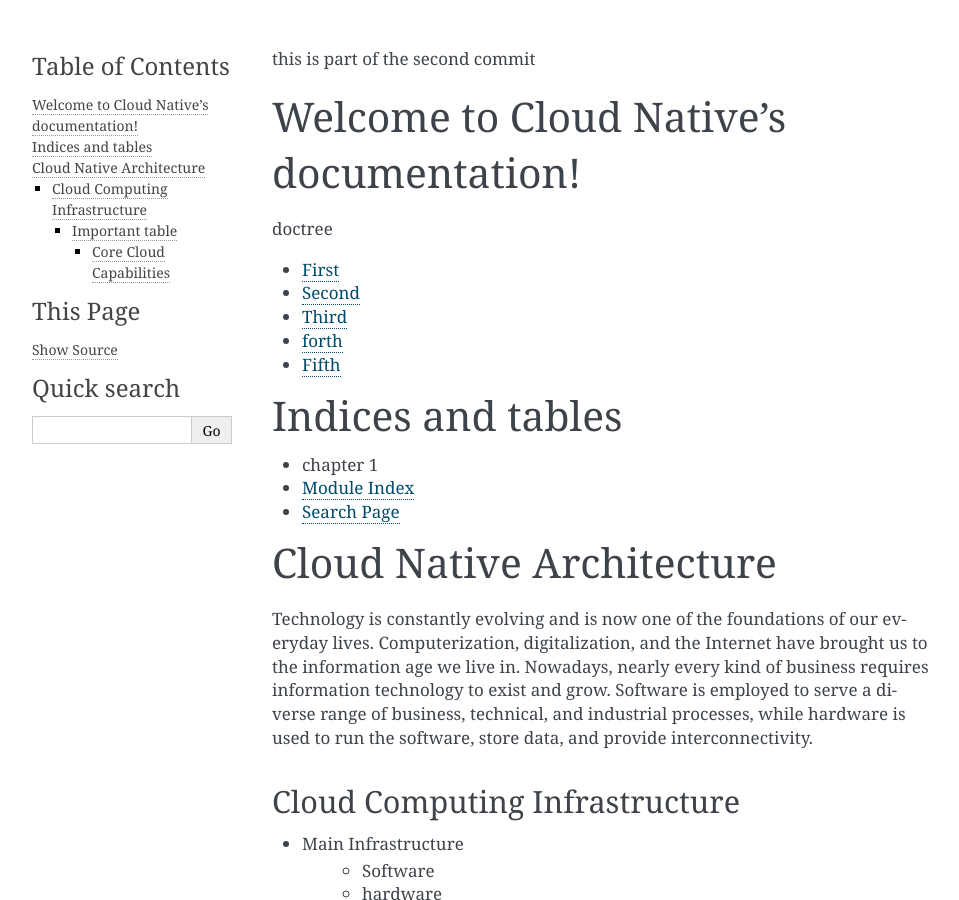
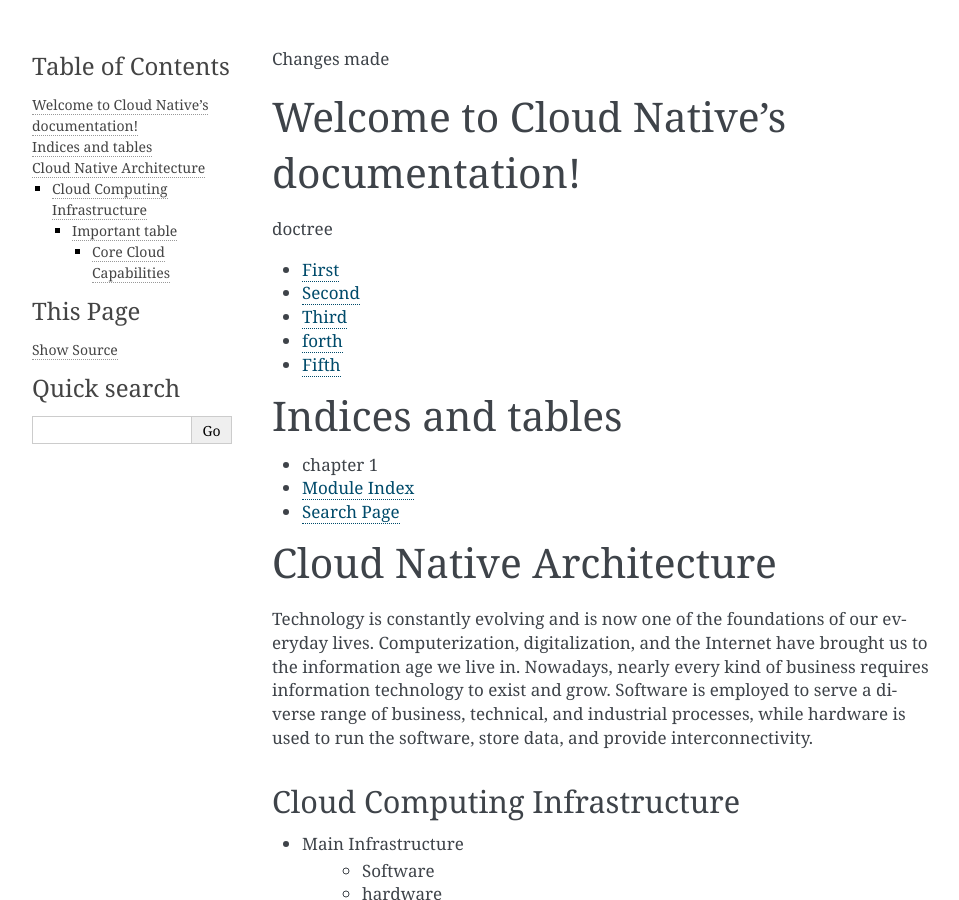
Before and after one commit to zohabinkhaliq/cloudnative, a Sphinx documentation site: the page built from cloudnative/source/index.rst, in a window 1280 px wide and 900 px high. Shown: the whole window, without its empty margins (148-1107 px from the left). Built offline with Sphinx 7.4.7, drawn with Linux system fonts in a browser that asks for light colours.

Commit message:
This is new

```diff
--- a/cloudnative/source/index.rst
+++ b/cloudnative/source/index.rst
@@ -3,7 +3,7 @@
    You can adapt this file completely to your liking, but it should at least
    contain the root `toctree` directive.
 
-this is part of the second commit
+Changes made
 
 Welcome to Cloud Native's documentation!
 ========================================
```
